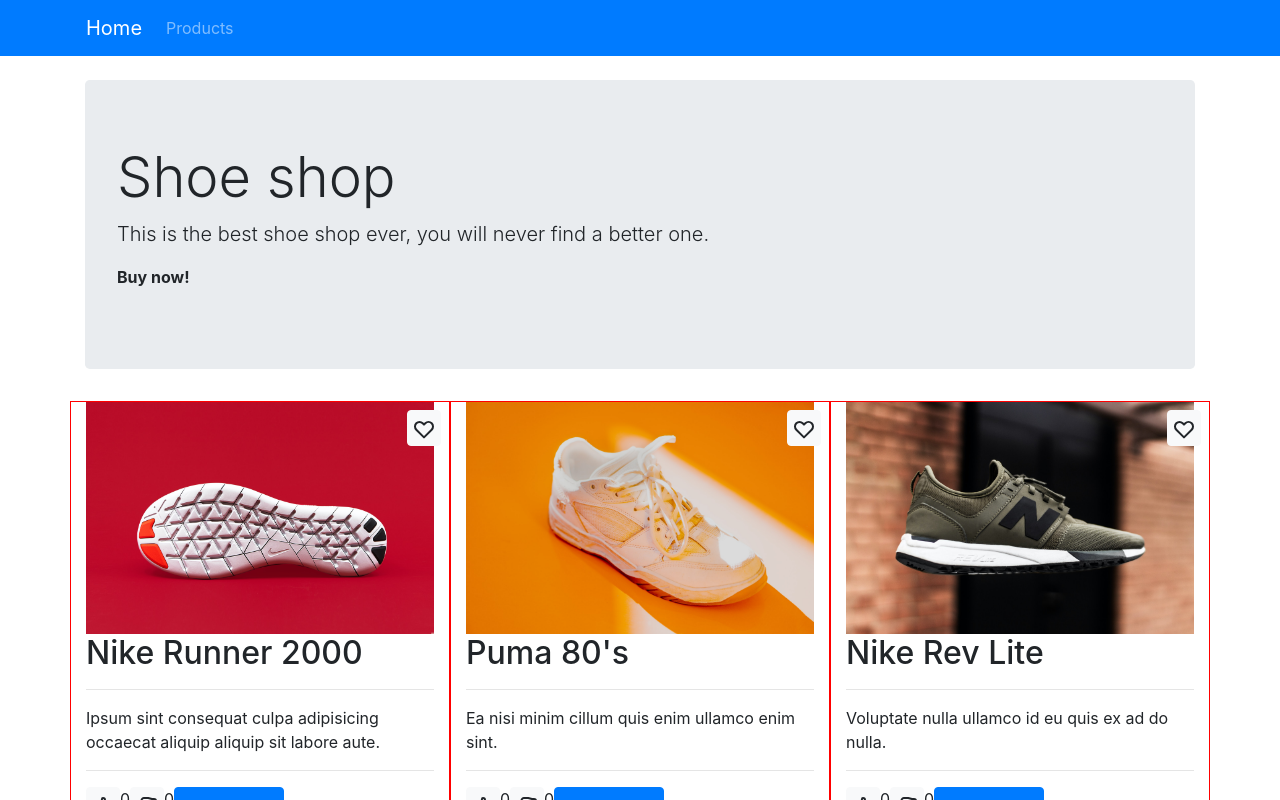
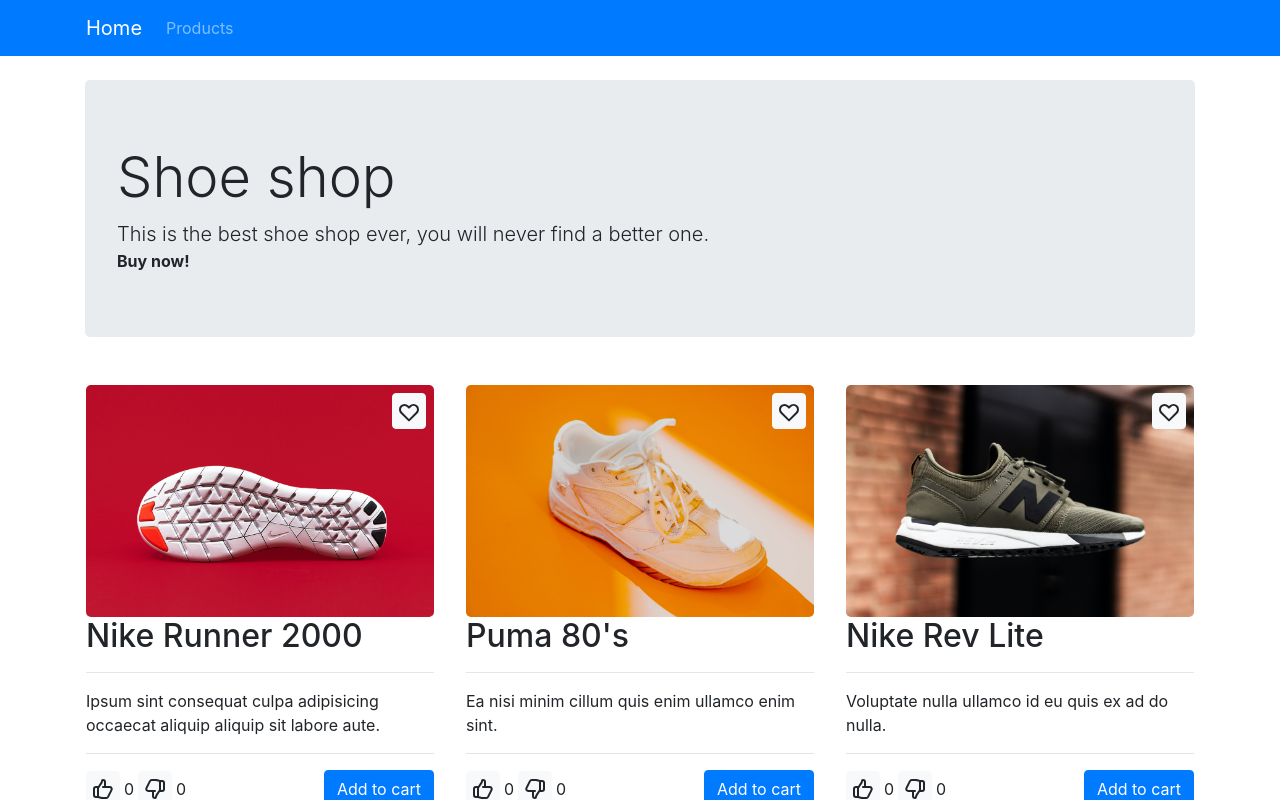
Before and after one commit to AranBeitia/react-Shopping-cart, a React (Create React App) app: page / in a window 1280 px wide. Shown: the top 800 px of the page. Built offline with nearby package versions, Linux system fonts and the light colour scheme.

Commit message:
last changes

```diff
--- /dev/null
+++ b/src/assets/styles/base/base.scss
@@ -0,0 +1,8 @@
+* {
+  padding: 0;
+  margin: 0;
+}
+
+p {
+  margin: 0;
+}
--- /dev/null
+++ b/src/assets/styles/base/index.scss
@@ -0,0 +1 @@
+@forward 'base';
--- /dev/null
+++ b/src/assets/styles/index.scss
@@ -0,0 +1 @@
+@use 'base';
--- a/src/components/ItemCard/ItemCard.js
+++ b/src/components/ItemCard/ItemCard.js
@@ -39,9 +39,10 @@
 
   return (
     <article className="item-card col col-12 col-md-6 col-lg-4">
-      <header>
+      <header className="position-relative">
         <img src={img} className="item-card__image" alt={title} />
         <FavoriteIconButton
+          className="item-card__fav-icon"
           handleSetFavorite={onSetFavorite}
           isFavourite={isFavourite}
         />
@@ -51,15 +52,21 @@
       <Divider />
       <p>{shortDescription}</p>
       <Divider />
-      <footer className="d-flex">
+      <footer className="d-flex justify-content-between">
+        <div className="d-flex justify-content-start">
+          <div className="d-flex align-items-center">
             <IconButton aria-label="down vote product" handleClick={onDownVote}>
               <ThumbDown />
             </IconButton>
-        <p>{downVotes.currentValue}</p>
+            <p className="mx-1">{downVotes.currentValue}</p>
+          </div>
+          <div className="d-flex align-items-center">
             <IconButton aria-label="up vote product" handleClick={onUpVote}>
               <ThumbUp />
             </IconButton>
-        <p>{upVotes.currentValue}</p>
+            <p className="mx-1">{upVotes.currentValue}</p>
+          </div>
+        </div>
         <Button name="add to cart" onClick={onAddToCart}>
           Add to cart
         </Button>
--- a/src/components/ItemCard/ItemCard.scss
+++ b/src/components/ItemCard/ItemCard.scss
@@ -1,7 +1,8 @@
 .item-card {
-  border: 1px solid red;
+  padding: 1rem;
 
   &__image {
     width: 100%;
+    border-radius: 5px;
   }
 }
--- a/src/index.js
+++ b/src/index.js
@@ -2,6 +2,7 @@
 import ReactDOM from "react-dom";
 
 import "bootstrap/dist/css/bootstrap.min.css";
+import "./assets/styles/index.scss";
 
 import App from "./App";
 import reportWebVitals from "./reportWebVitals";
```
Lines whose indentation alone changed are shown as unchanged.
